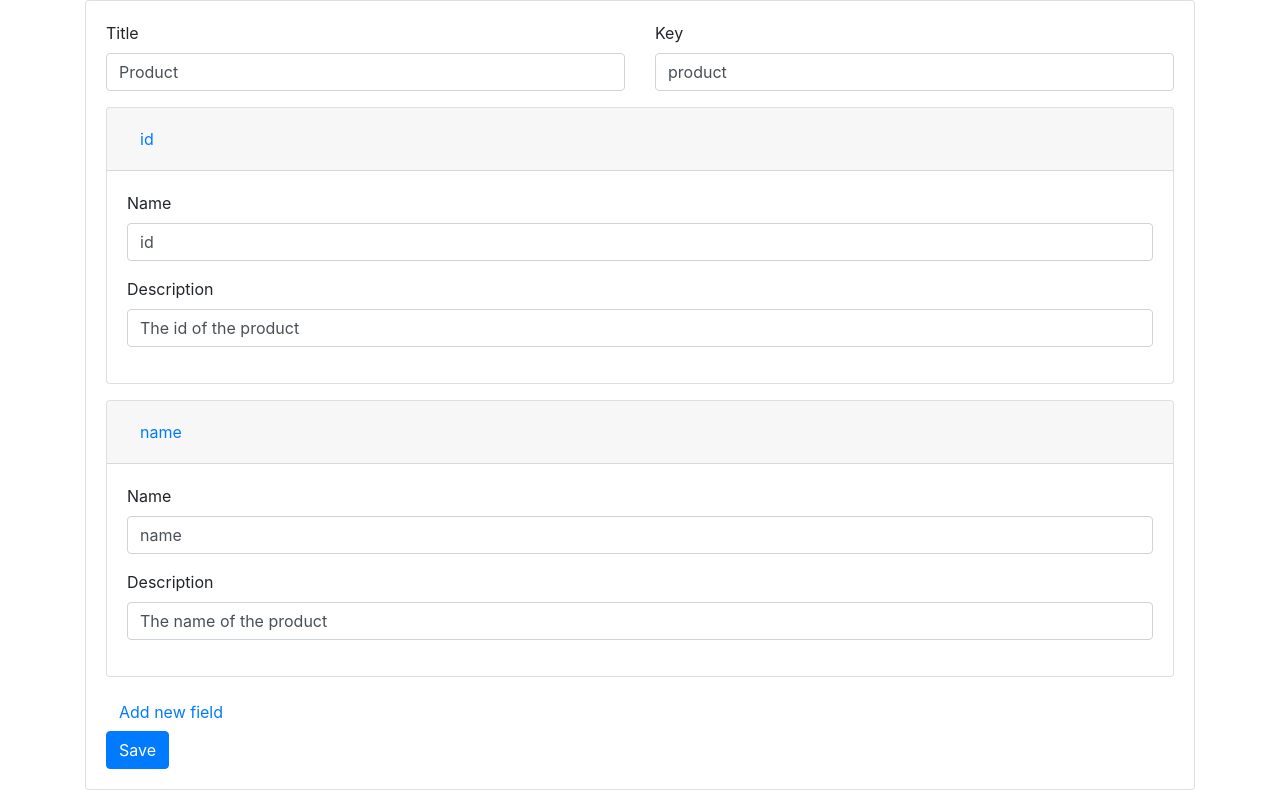
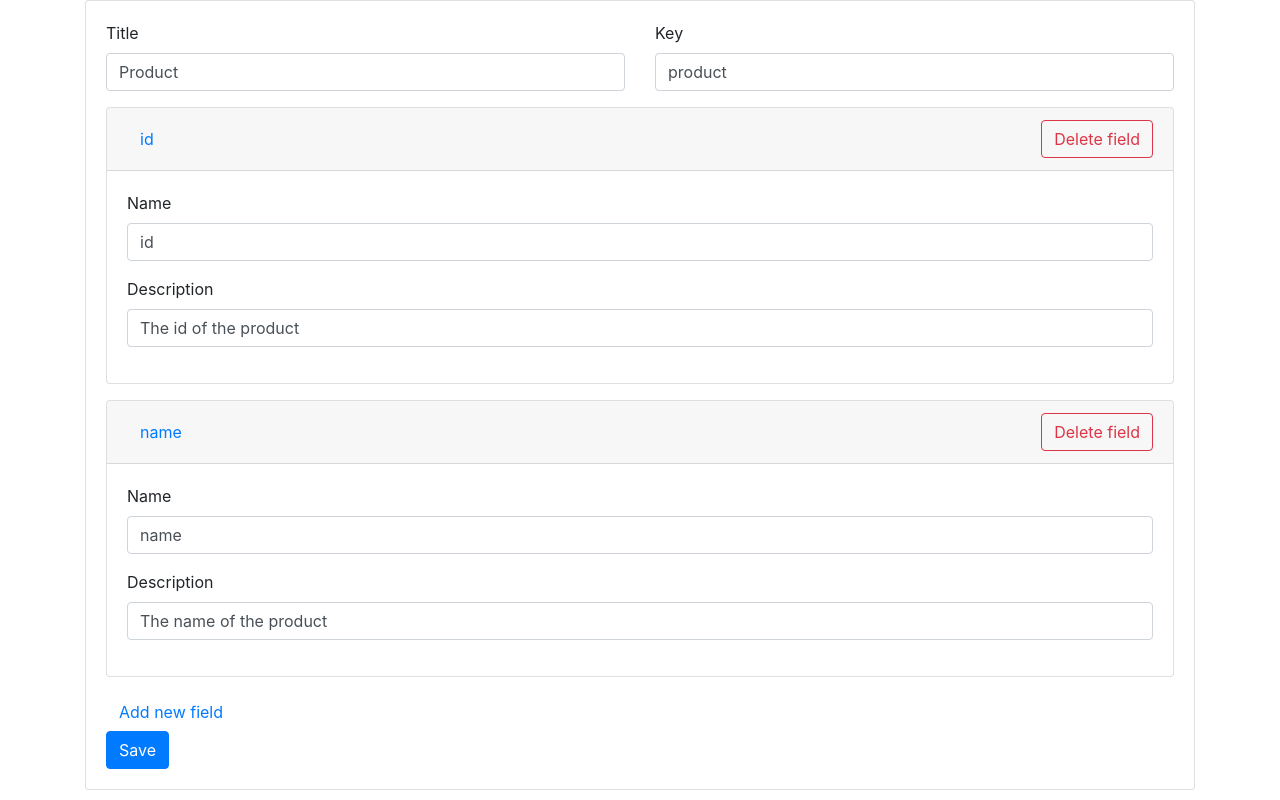
Before and after one commit to zendesksc/custom-resources-admin, a React (Create React App) app: page / in a window 1280 px wide. Built offline with nearby package versions, Linux system fonts and the light colour scheme.

Commit message:
Add button to delete field in new resource type form

```diff
--- a/src/containers/NewResourceTypeForm.js
+++ b/src/containers/NewResourceTypeForm.js
@@ -26,6 +26,7 @@ class NewResourceTypeForm extends Component {
     this.handleChange = this.handleChange.bind(this)
     this.handleAddNewField = this.handleAddNewField.bind(this)
     this.handleSubmit = this.handleSubmit.bind(this)
+    this.handleDeleteField = this.handleDeleteField.bind(this)
   }
 
   handleChange(e) {
@@ -56,6 +57,12 @@ class NewResourceTypeForm extends Component {
     })
   }
 
+  handleDeleteField(index, e) {
+    this.setState({
+      fields: this.state.fields.filter((field, i) => i !== index)
+    })
+  }
+
   handleSubmit() {
     console.log('Do some AJAX to submit to the database')
 
@@ -78,19 +85,23 @@ class NewResourceTypeForm extends Component {
         <div>
           {this.state.fields.map((field, index) => (
             <div key={index} className='card mb-3'>
+
               <div className='card-header'>
-                <h5 className='mb-0'>
+                <h5 className='mb-0 float-left'>
                   <button className="btn btn-link" data-toggle="collapse" data-target={'#field' + index}>
                     {field.name !== '' ? field.name : 'New Field'}
                   </button>
                 </h5>
+                <button className='btn btn-outline-danger float-right' onClick={this.handleDeleteField.bind(this, index)}>Delete field</button>
               </div>
+
               <div className='collapse show' id={'field' + index}>
                 <div className='card-body'>
                   <TextField label='Name' name='name' value={field.name} onChange={this.handleFieldChange.bind(this, index)} />
                   <TextField label='Description' name='description' value={field.description} onChange={this.handleFieldChange.bind(this, index)} />
                 </div>
               </div>
+
             </div>
           ))}
         </div>
```
